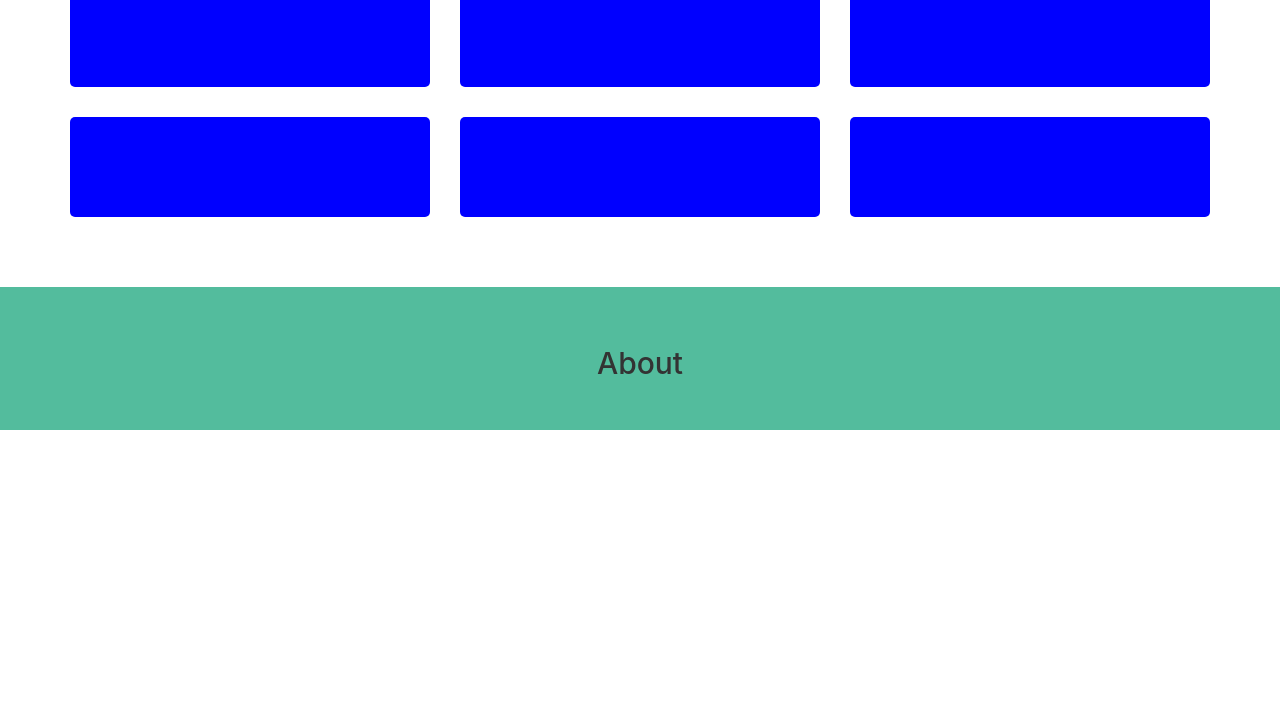
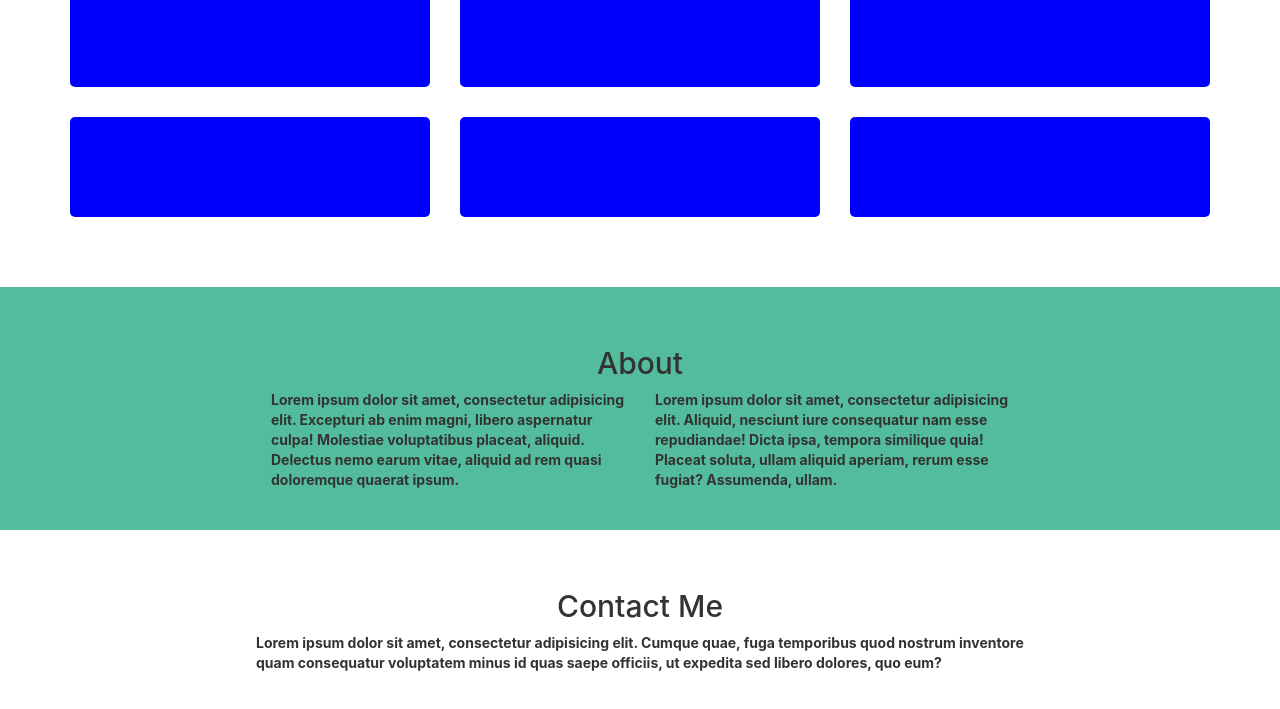
Before and after one commit to stefanoriccio1/html-css-bootstrap-freelancer, a plain HTML site: page index-2.html in a window 1280 px wide. Shown: the part 691-1400 px from the top of the page. Before the commit the page ends 1201 px from the top, so only its background shows below. Drawn offline with nearby package versions, Linux system fonts and the light colour scheme.

Commit message:
finita impostazione main

```diff
--- a/css/style.css
+++ b/css/style.css
@@ -11,7 +11,8 @@ body{
   width: 80%;
 }
 .wrapper_60{
-  width: 60%
+  width: 60%;
+  margin: 0 auto
 }
 .padding_bottom{
   padding-bottom: 40px;
--- a/index-2.html
+++ b/index-2.html
@@ -77,10 +77,15 @@
       <!-- inizo about -->
       <section class="about padding_top padding_bottom bg_green">
         <h2 class="text-center">About</h2>
-        <div class="wrapper_60">
+        <div class="wrapper_60 wrapper_xs_100">
           <div class="container-fluid">
             <div class="row">
-
+              <div class="col-xs-12 col-md-6">
+                Lorem ipsum dolor sit amet, consectetur adipisicing elit. Excepturi ab enim magni, libero aspernatur culpa! Molestiae voluptatibus placeat, aliquid. Delectus nemo earum vitae, aliquid ad rem quasi doloremque quaerat ipsum.
+              </div>
+              <div class="col-xs-12 col-md-6">
+                Lorem ipsum dolor sit amet, consectetur adipisicing elit. Aliquid, nesciunt iure consequatur nam esse repudiandae! Dicta ipsa, tempora similique quia! Placeat soluta, ullam aliquid aperiam, rerum esse fugiat? Assumenda, ullam.
+              </div>
             </div>
           </div>
         </div>
@@ -89,7 +94,10 @@
       <!-- fine about -->
       <!-- inizio contact -->
       <section class="contact padding_top padding_bottom">
-
+        <div class="wrapper_60">
+          <h2 class="text-center">Contact Me</h2>
+          <p>Lorem ipsum dolor sit amet, consectetur adipisicing elit. Cumque quae, fuga temporibus quod nostrum inventore quam consequatur voluptatem minus id quas saepe officiis, ut expedita sed libero dolores, quo eum?</p>
+        </div>
       </section>
       <!-- fine contact -->
     </main>
```
